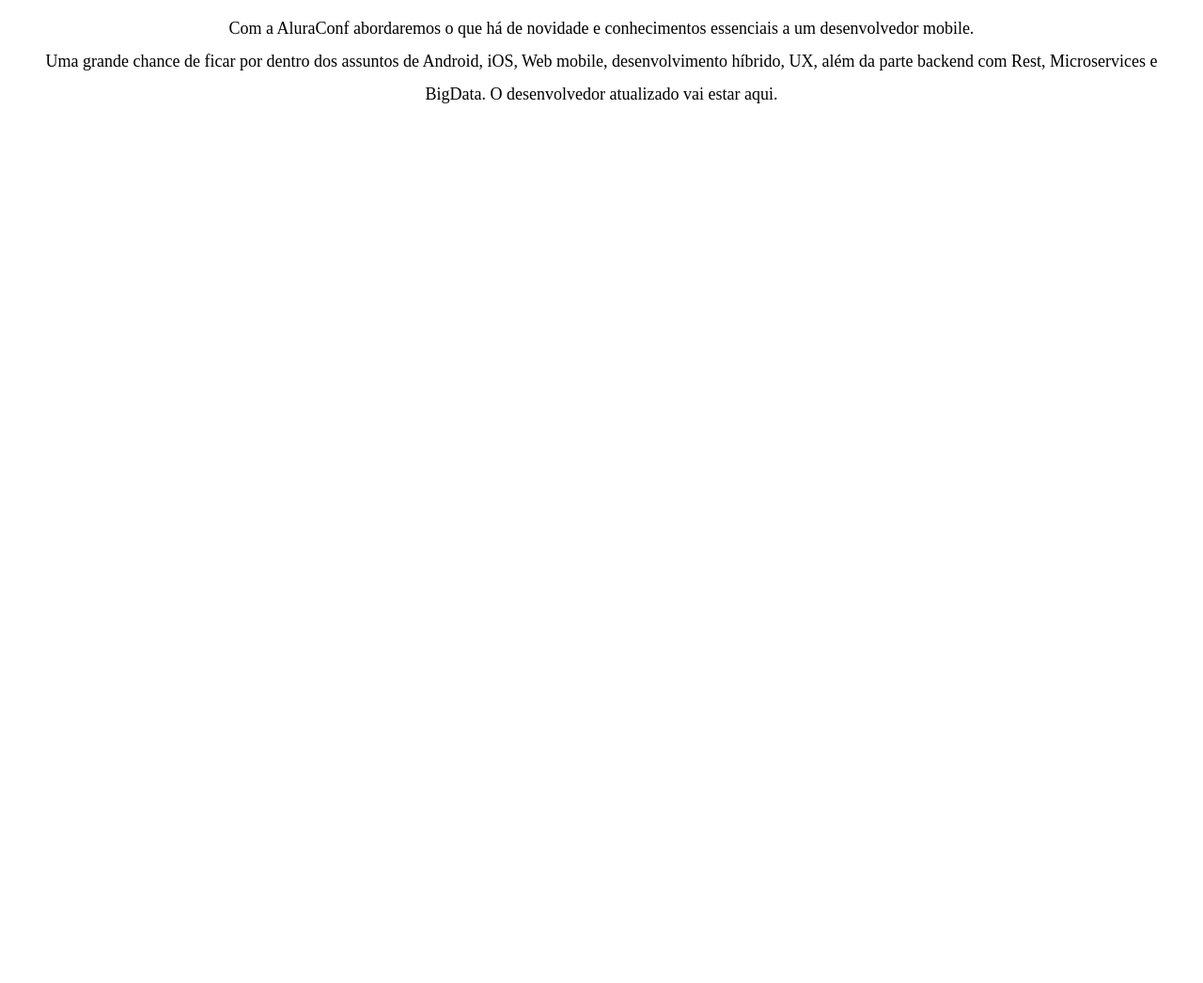
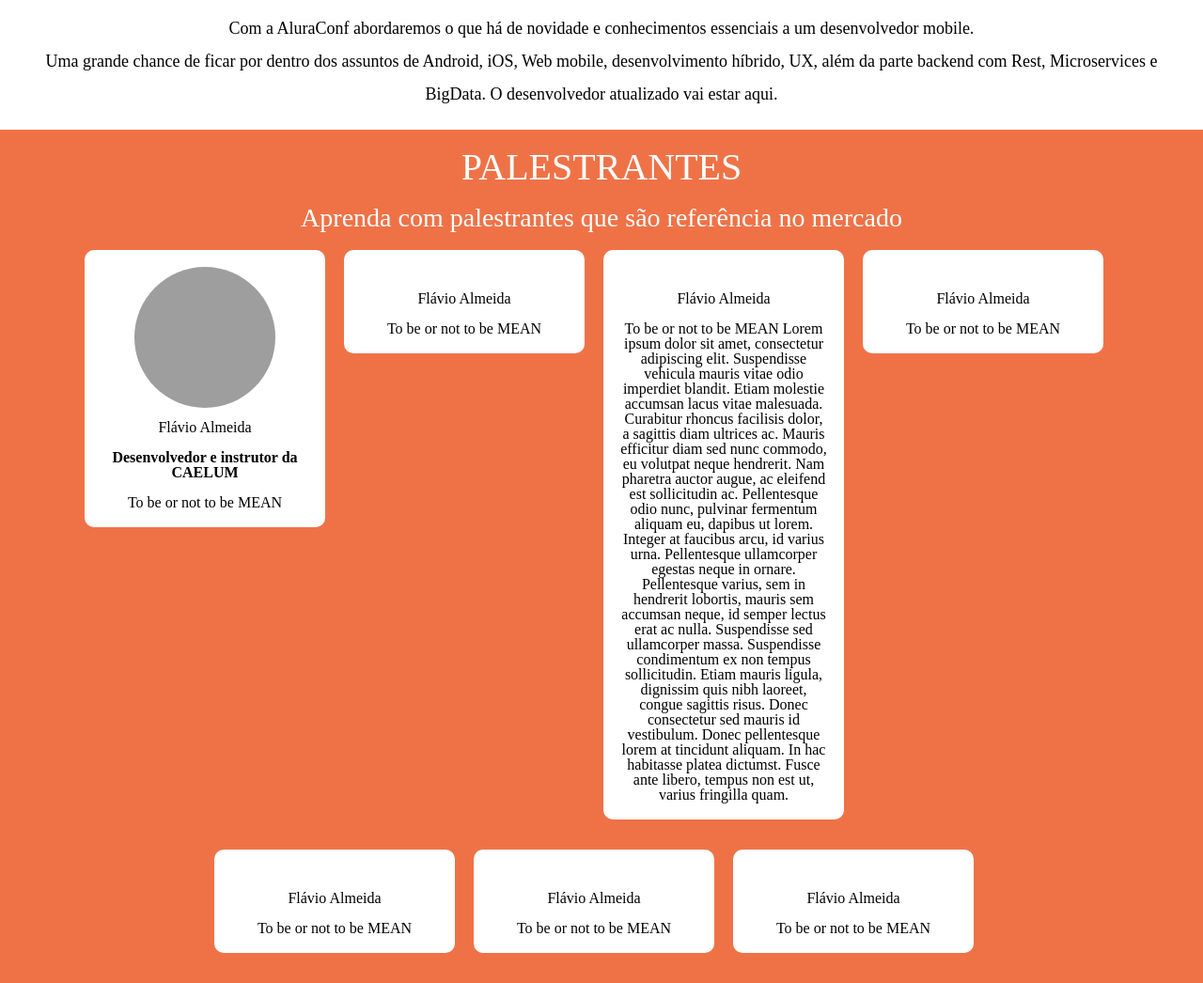
Before and after one commit to AlNuN/aluraconf, a plain HTML site: page index.html in a window 1280 px wide. Shown: the part 513-1559 px from the top of the page at 94% size. Before the commit the page ends 800 px from the top, so only its background shows below. Drawn offline with Linux system fonts and the light colour scheme; grey boxes are pictures that could not be loaded.

Commit message:
Speakers section

```diff
--- /dev/null
+++ b/css/speakers.css
@@ -0,0 +1,56 @@
+.panel-speakers {
+  background-color: #ef7247;
+  margin-top: 20px;
+}
+
+.panel-speakers .about-speakers {
+  color: white;
+  text-align: center;
+}
+
+.panel-speakers .title {
+  font-size: 40px;
+  padding-top: 20px;
+}
+
+.panel-speakers .subtitle {
+  font-size: 28px;
+  margin-top: 20px;
+}
+
+.speakers {
+  margin-top: 20px;
+  text-align: center;
+  /* display: flex;
+  flex-direction: row;
+  flex-wrap: wrap;
+  justify-content: center;
+  align-items: flex-start; */
+}
+
+.panel-speakers .speaker {
+  background-color: white;
+  display: inline-block;
+  margin: 0 16px 32px 0;
+  padding: 18px;
+  border-radius: 10px;
+  width: 220px;
+  vertical-align: top;
+}
+
+.panel-speakers .speaker-image {
+  border-radius: 50%;
+}
+
+.panel-speakers .speaker-name {
+  margin-top: 10px;
+}
+
+.panel-speakers .speaker-bio {
+  font-weight: bold;
+  margin-top: 16px;
+}
+
+.panel-speakers .speaker-speach {
+  margin-top: 16px;
+}
--- a/index.html
+++ b/index.html
@@ -8,6 +8,7 @@
   <link rel="stylesheet" href="css/main.css">
   <link rel="stylesheet" href="css/header.css">
   <link rel="stylesheet" href="css/about.css">
+  <link rel="stylesheet" href="css/speakers.css">
 </head>
 <body>
   <div class="content">
@@ -46,6 +47,95 @@
         </div>
       </div>
     </section>
+
+    <section class="panel panel-speakers">
+      <div class="about-speakers" >
+        <h2 class="title">PALESTRANTES</h2>
+        <h3 class="subtitle">
+          Aprenda com palestrantes que são referência no mercado
+        </h3>
+      </div>
+      <div class="container">
+        <ul class="speakers">
+          <li class="speaker">
+            <figure class="speaker-portrait">
+              <img class="speaker-image"
+              src="http://www.nch.com.np/wp-content/uploads/2020/03/no_image_available.png"
+              alt=""
+              height="150px"
+              width="150px"
+              >
+              <figcaption class="speaker-name">Flávio Almeida</figcaption>
+              <p class="speaker-bio">Desenvolvedor e instrutor da CAELUM</p>
+            </figure>
+            <p class="speaker-speach">
+              To be or not to be MEAN
+            </p>
+          </li>
+          <li class="speaker">
+            <figure class="speaker-portrait">
+              <img class="speaker-image" src="" alt="">
+              <figcaption class="speaker-name">Flávio Almeida</figcaption>
+              <p class="speaker-bio"></p>
+            </figure>
+            <p class="speaker-speach">
+              To be or not to be MEAN
+            </p>
+          </li>
+          <li class="speaker">
+            <figure class="speaker-portrait">
+              <img class="speaker-image" src="" alt="">
+              <figcaption class="speaker-name">Flávio Almeida</figcaption>
+              <p class="speaker-bio"></p>
+            </figure>
+            <p class="speaker-speach">
+              To be or not to be MEAN
+              Lorem ipsum dolor sit amet, consectetur adipiscing elit. Suspendisse vehicula mauris vitae odio imperdiet blandit. Etiam molestie accumsan lacus vitae malesuada. Curabitur rhoncus facilisis dolor, a sagittis diam ultrices ac. Mauris efficitur diam sed nunc commodo, eu volutpat neque hendrerit. Nam pharetra auctor augue, ac eleifend est sollicitudin ac. Pellentesque odio nunc, pulvinar fermentum aliquam eu, dapibus ut lorem. Integer at faucibus arcu, id varius urna. Pellentesque ullamcorper egestas neque in ornare. Pellentesque varius, sem in hendrerit lobortis, mauris sem accumsan neque, id semper lectus erat ac nulla. Suspendisse sed ullamcorper massa. Suspendisse condimentum ex non tempus sollicitudin. Etiam mauris ligula, dignissim quis nibh laoreet, congue sagittis risus. Donec consectetur sed mauris id vestibulum. Donec pellentesque lorem at tincidunt aliquam. In hac habitasse platea dictumst. Fusce ante libero, tempus non est ut, varius fringilla quam.
+            </p>
+          </li>
+          <li class="speaker">
+            <figure class="speaker-portrait">
+              <img class="speaker-image" src="" alt="">
+              <figcaption class="speaker-name">Flávio Almeida</figcaption>
+              <p class="speaker-bio"></p>
+            </figure>
+            <p class="speaker-speach">
+              To be or not to be MEAN
+            </p>
+          </li>
+          <li class="speaker">
+            <figure class="speaker-portrait">
+              <img class="speaker-image" src="" alt="">
+              <figcaption class="speaker-name">Flávio Almeida</figcaption>
+              <p class="speaker-bio"></p>
+            </figure>
+            <p class="speaker-speach">
+              To be or not to be MEAN
+            </p>
+          </li>
+          <li class="speaker">
+            <figure class="speaker-portrait">
+              <img class="speaker-image" src="" alt="">
+              <figcaption class="speaker-name">Flávio Almeida</figcaption>
+              <p class="speaker-bio"></p>
+            </figure>
+            <p class="speaker-speach">
+              To be or not to be MEAN
+            </p>
+          </li>
+          <li class="speaker">
+            <figure class="speaker-portrait">
+              <img class="speaker-image" src="" alt="">
+              <figcaption class="speaker-name">Flávio Almeida</figcaption>
+              <p class="speaker-bio"></p>
+            </figure>
+            <p class="speaker-speach">
+              To be or not to be MEAN
+            </p>
+          </li>
+        </ul>
+      </div>
+    </section>
   </div>
 </body>
 </html>
```
